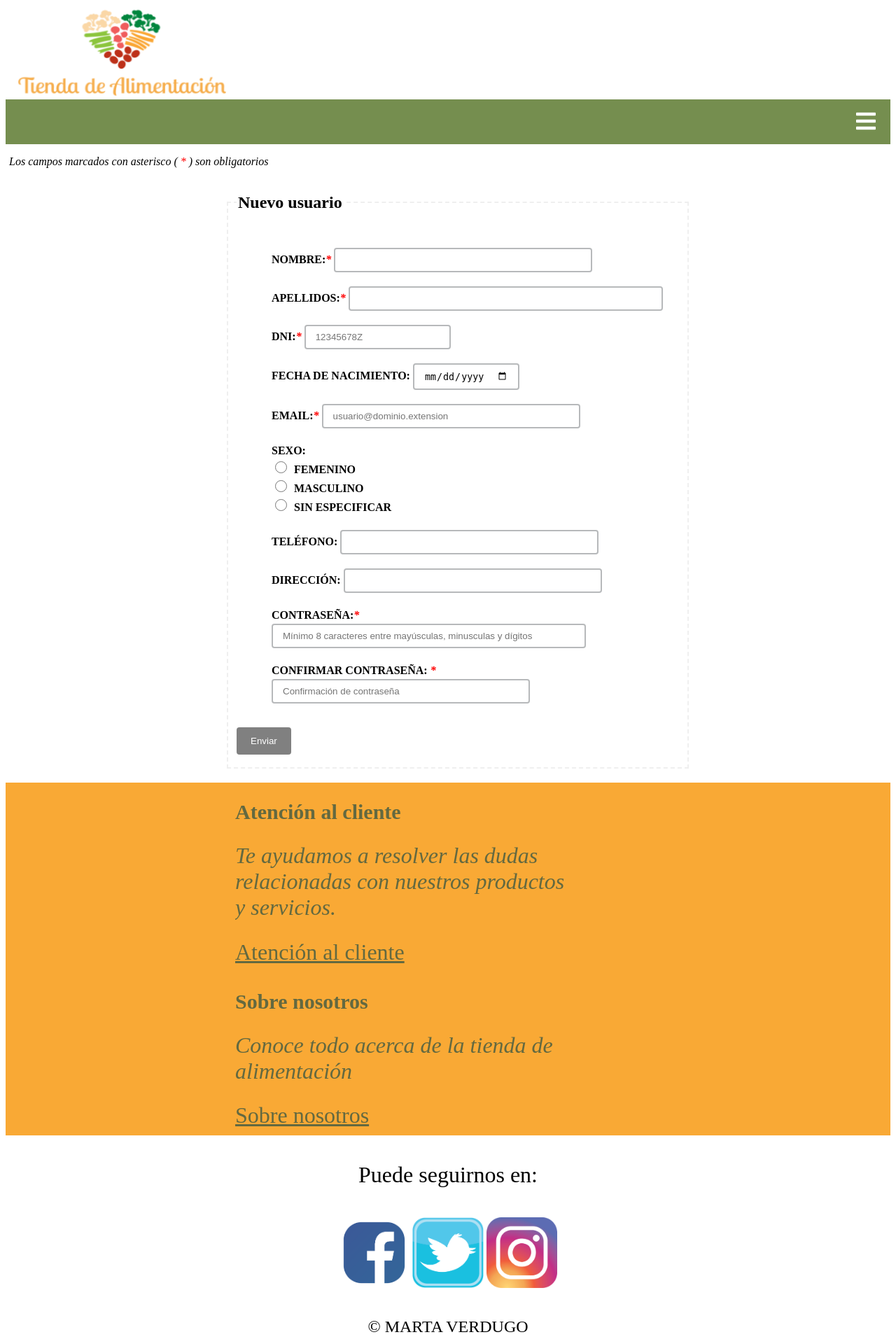
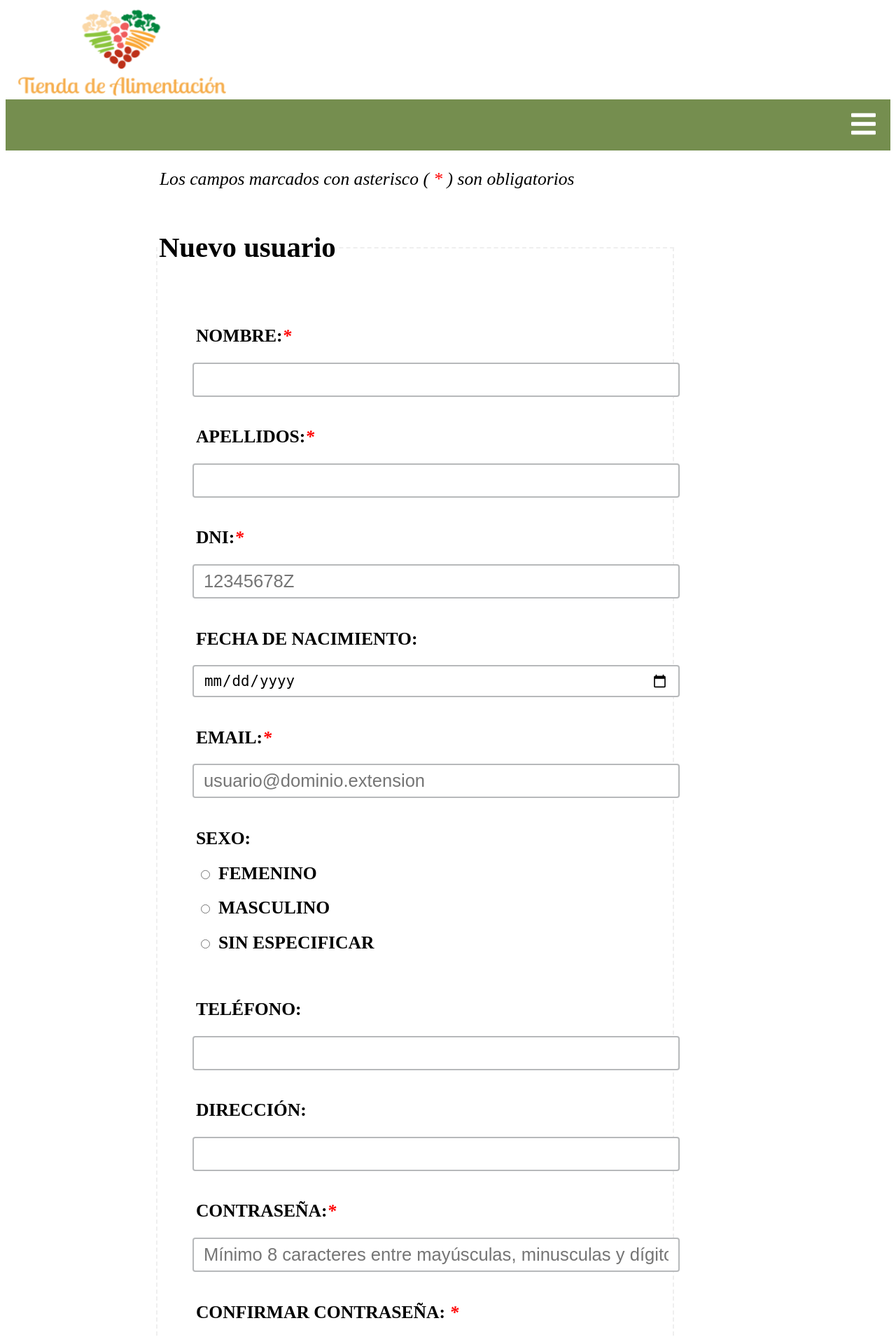
Before and after one commit to martaverdugo6/IISSI2, a PHP site: page /XE/alta_usuario.php in a window 1280 px wide. Shown: the top 1910 px of the page at 70% size. Run offline with PHP 8.4, Linux system fonts and the light colour scheme; some libraries are stand-ins or nearby versions.

Commit message:
Add files via upload

```diff
--- a/tienda_alimentacion/alta_usuario.php
+++ b/tienda_alimentacion/alta_usuario.php
@@ -62,60 +62,60 @@
 	?>
 	<form id="altaUsuario" method="get" action="validacion_alta_usuario.php" onsubmit="return validateForm()">
 			<p><i>Los campos marcados con asterisco ( <em>*</em> ) son obligatorios </i></p>
-			<fieldset>
+			<fieldset class="alta_usuario">
 				<legend><h2>Nuevo usuario</h2></legend>
 
 				<ul class=datosUsuario>
 					<div>
-					<label for="nombre">Nombre:<em>*</em></label>
+					<label for="nombre"><p>Nombre:<em>*</em></p></label>
 					<input id="nombre" name="nombre" type="text" size="40" oninput="validacionNombre();" value="<?php echo $formulario['nombre'];?>" required/>
 					</div>
 
 					<div>
-					<label for="apellidos">Apellidos:<em>*</em></label>
+					<label for="apellidos"><p>Apellidos:<em>*</em></p></label>
 					<input id="apellidos" name="apellidos" type="text" size="50" oninput="validacionApellidos();" value="<?php echo $formulario['apellidos'];?>" required/>
 					</div>
 
 					<div>
-					<label for="dni">DNI:<em>*</em></label>
+					<label for="dni"><p>DNI:<em>*</em></p></label>
 					<input id="dni" name="dni" type="text" placeholder="12345678Z" pattern="^[0-9]{8}[A-Z]" 	title="Ocho dígitos seguidos de una letra mayúscula" oninput="validacionDni();" value="<?php echo $formulario['dni'];	?>" required/>
 					</div>
 
 					<div>
-					<label for="fechaNacimiento">Fecha de nacimiento:</label>
+					<label for="fechaNacimiento"><p>Fecha de nacimiento:</p></label>
 					<input type="date" name="fechaNacimiento" id="fechaNacimiento" value="<?php echo $formulario['fechaNacimiento'];?>"/>
 					</div>
 
 					<div>
-					<label for="email">Email:<em>*</em></label>
+					<label for="email"><p>Email:<em>*</em></p></label>
 					<input id="email" name="email"  type="email" placeholder="usuario@dominio.extension"
 										size="40" oninput="validacionEmail();" value="<?php echo $formulario['email'];?>" required/>
 					</div>
 
 					<div class="sexo">
-					<label>Sexo:</label>
-					<label><input name="sexo" type="radio" value="Femenino" <?php if($formulario['sexo']=='Femenino') echo ' checked ';?>/>Femenino</label>
-					<label><input name="sexo" type="radio" value="Masculino" <?php if($formulario['sexo']=='Masculino') echo ' checked ';?>/>Masculino</label>
-					<label><input name="sexo" type="radio" value="Sin especificar" <?php if($formulario['sexo']=='Sin especificar') echo ' checked ';?>/>Sin especificar</label>
+					<label><p>Sexo:</p></label>
+					<label><p><input name="sexo" type="radio" value="Femenino" <?php if($formulario['sexo']=='Femenino') echo ' checked ';?>/>Femenino</p></label>
+					<label><p><input name="sexo" type="radio" value="Masculino" <?php if($formulario['sexo']=='Masculino') echo ' checked ';?>/>Masculino</p></label>
+					<label><p><input name="sexo" type="radio" value="Sin especificar" <?php if($formulario['sexo']=='Sin especificar') echo ' checked ';?>/>Sin especificar</p></label>
 					</div>
 
 					<div>
-					<label for="telefono">Teléfono:</label>
+					<label for="telefono"><p>Teléfono:</p></label>
 					<input id="telefono" name="telefono" type="text" size="40" value="<?php echo $formulario['telefono'];?>"/>
 					</div>
 
 					<div>
-					<label for="direccion">Dirección:</label>
+					<label for="direccion"><p>Dirección:</p></label>
 					<input id="direccion" name="direccion" type="text" size="40" value="<?php echo $formulario['direccion'];?>"/>
 					</div>
 
 					<div>
-					<label for="pass">Contraseña:<em>*</em></label>
+					<label for="pass"><p>Contraseña:<em>*</em></p></label>
 					<input id="pass" name="pass" type="password" size="50" placeholder="Mínimo 8 caracteres entre mayúsculas, minusculas y dígitos" oninput="passwordValidation();" required />
 					</div>
 
 					<div>
-					<label for="confirmpass">Confirmar contraseña: <em>*</em></label>
+					<label for="confirmpass"><p>Confirmar contraseña: <em>*</em></p></label>
 					<input id="confirmpass" name="confirmpass" type="password" size="40"
 									placeholder="Confirmación de contraseña" required oninput="passwordConfirmation();"/>
 					</div>
--- a/tienda_alimentacion/css/estilo.css
+++ b/tienda_alimentacion/css/estilo.css
@@ -693,64 +693,53 @@ div.preguntasFrecuentes a:hover{
 /*-----------------------------------------------------------------------------------------------------*/
 
 @media screen and (max-width:1300px) {		/*media-queries*/
-	ul.menu li a{
-		display: block;
-	}
-	ul.menu a.icon2{			/*MENÚ*/
+
+									/*MENÚ*/
+	ul.menu a.icon2{
 		display: none;
-		font-size: 200%;
+		font-size: 250%;
 	}
   	ul.menu a.icon {
     	float: right;
     	display: block;
-    	font-size: 200%;
+    	font-size: 250%;
   	}
-
 	ul.menu{
 		height: auto;
 	}
-	header h1{
-		font-size: 30px;
-	}
 
-	fieldset.atencionCliente img{
-		display: none;
-	}
-/*
-	#inicioSesion fieldset{
-		width: 70%;
-		margin-left: 10%;
-	}
-	#inicioSesion div{
-		width: 40%;
-	}
-	#idCuentaAcceso, #idContraseñaAcceso{
-		width: 100%;
-	}
-*/
-	.menu.responsive {
+	/*.menu.responsive {
 		position: relative;
-	}
+	}*/
   	.menu.responsive a.icon {
-    	/*position: absolute;*/
-    	right: 0;
-    	top: 0;
+    	display: block;
   	}
-  	ul.menu.responsive a.icon2 {
-		float: left;
+  	.menu.responsive li{
+  		display: block;
+  	}
+  	.menu.responsive a.icon2 {
+		/*float: left;*/
 		display: block;
-		text-align: left;
+		/*text-align: left;*/
   	}
-
-
+  										/*ALTA USUARIO*/
+  	#altaUsuario p{
+  		font-size: 160%;
+  	}
+  	#altaUsuario{
+  		margin-left: 17%;
+  	}
+  	fieldset.alta_usuario input{
+  		height: 4%;
+  		font-size: 160%;
+  	}
+  	fieldset.alta_usuario legend{
+  		font-size: 170%;
+  	}
 	div.sexo label{
 		display: block;
 		position: relative;
 	}
-}
-
-@media screen and (max-width:800px) {			/*El alta usuario se va a modificar cuando sea un poco más grande que el resto de elementos de la página*/
-
 	#altaUsuario fieldset{
 		width: 65%;
 		margin-left: 0px;
```
Also changed, not shown: other parts of tienda_alimentacion/css/estilo.css (+61 -5 lines), tienda_alimentacion/crear_producto.php (+5 -5 lines), tienda_alimentacion/js/validacion_alta_producto.js (+11 -4 lines), tienda_alimentacion/js/validacion_descuento_oferta.js (+19 -2 lines), tienda_alimentacion/js/validacion_precio_producto.js (+17 -3 lines), tienda_alimentacion/login.php (+6 -5 lines).
